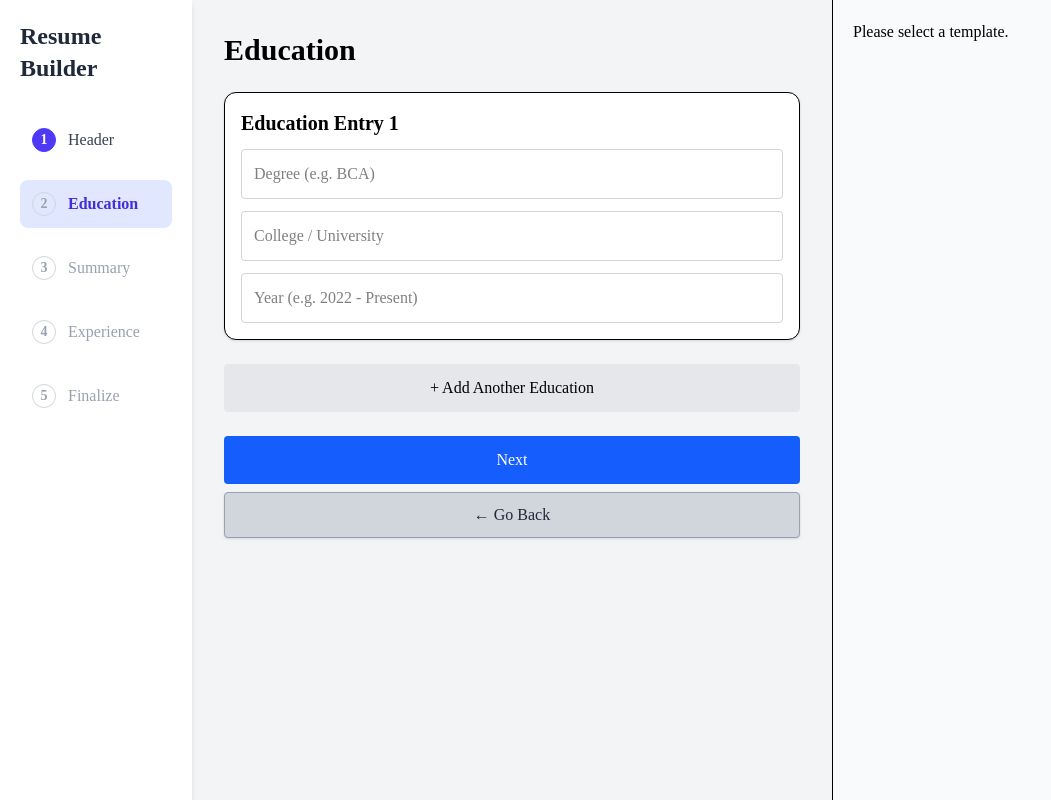
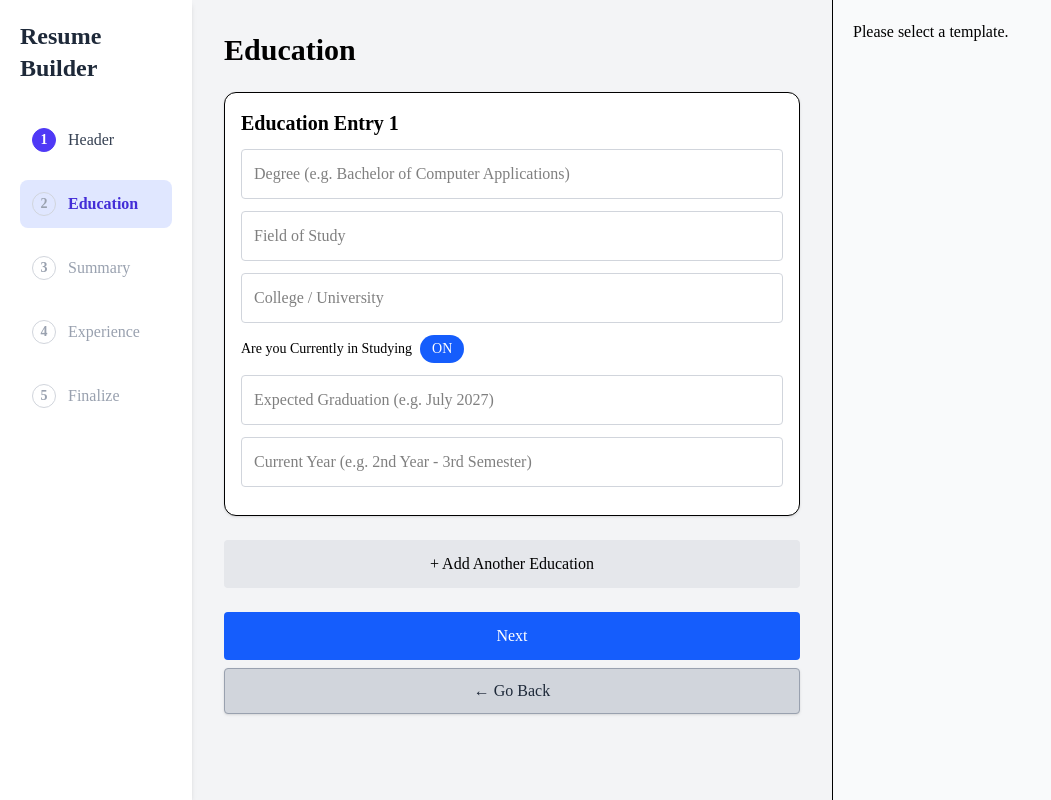
Before and after one commit to Nitesh47kumars/Resumify, a React (Vite) app: page /create/education in a window 1280 px wide. Shown: the whole page, without its empty margins (0-1051 px from the left). Built offline with nearby package versions, Linux system fonts and the light colour scheme.

Commit message:
Move Goback, ResumeButton in Seperate Folder in SRC

```diff
--- a/src/Components/About/AboutText.jsx
+++ b/src/Components/About/AboutText.jsx
@@ -1,4 +1,4 @@
-import ResumeButton from "../ResumeButton";
+import ResumeButton from "../../Buttons/ResumeButton";
 
 export default function AboutText() {
     return (
--- a/src/Components/Features/FeaturesContent.jsx
+++ b/src/Components/Features/FeaturesContent.jsx
@@ -1,6 +1,6 @@
 import React from 'react';
 import { CheckCircleIcon } from '@heroicons/react/24/solid';
-import ResumeButton from '../ResumeButton';
+import ResumeButton from '../../Buttons/ResumeButton';
 
 const features = [
   'Build Resume with Multiple Templates',
--- a/src/Components/HeroSection/HeroContent.jsx
+++ b/src/Components/HeroSection/HeroContent.jsx
@@ -1,4 +1,4 @@
-import ResumeButton from "../ResumeButton"
+import ResumeButton from "../../Buttons/ResumeButton"
 export default function HeroContent() {
   return (
     <div className="md:w-1/2 flex flex-col space-y-6 text-center md:text-left">
--- a/src/Components/Template/TemplateContent.jsx
+++ b/src/Components/Template/TemplateContent.jsx
@@ -1,6 +1,6 @@
 import React from "react";
 import TemplateFeatures from "./TemplateFeatures";
-import ResumeButton from "../ResumeButton";
+import ResumeButton from "../../Buttons/ResumeButton";
 
 const TemplateContent = () => {
   return (
--- a/src/Pages/Create/ChooseTemplate.jsx
+++ b/src/Pages/Create/ChooseTemplate.jsx
@@ -1,7 +1,7 @@
 import { useStep } from "../../Context/StepContext";
 import { useNavigate } from "react-router-dom";
 import { useState } from "react";
-import ResumeButton from "../../Components/ResumeButton";
+import ResumeButton from "../../Buttons/ResumeButton";
 
 export default function ChooseTemplate() {
   const { setCompletedStep, formData, setFormData } = useStep();
--- a/src/Pages/Create/Education.jsx
+++ b/src/Pages/Create/Education.jsx
@@ -2,7 +2,7 @@ import { useStep } from "../../Context/StepContext";
 import { useNavigate } from "react-router-dom";
 import { useState } from "react";
 import CreateLayout from "../../Layout/CreateLayout";
-import GoBack from "../../Components/GoBack";
+import GoBack from "../../Buttons/GoBack";
 
 export default function Education() {
   const { setCompletedStep, formData, setFormData } = useStep();
@@ -11,7 +11,16 @@ export default function Education() {
   const [entries, setEntries] = useState(
     formData.education?.length
       ? formData.education
-      : [{ degree: "", school: "", year: "" }]
+      : [
+          {
+            degree: "",
+            field: "",
+            school: "",
+            gradYear: "",
+            currentYear: "",
+            showOptional: true,
+          },
+        ]
   );
 
   const [errors, setErrors] = useState([]);
@@ -26,41 +35,63 @@ export default function Education() {
     setErrors(updatedErrors);
   };
 
+  const toggleOptional = (index) => {
+    const updated = [...entries];
+    updated[index].showOptional = !updated[index].showOptional;
+
+    // Clear values if turning OFF
+    if (!updated[index].showOptional) {
+      updated[index].gradYear = "";
+      updated[index].currentYear = "";
+    }
+
+    setEntries(updated);
+  };
+
   const addEntry = () => {
-    setEntries([...entries, { degree: "", school: "", year: "" }]);
-    setErrors([...errors, { degree: false, school: false, year: false }]);
+    setEntries([
+      ...entries,
+      {
+        degree: "",
+        field: "",
+        school: "",
+        gradYear: "",
+        currentYear: "",
+        showOptional: true,
+      },
+    ]);
+
+    setErrors([
+      ...errors,
+      { degree: false, field: false, school: false }
+    ]);
   };
 
   const deleteEntry = (index) => {
-    if (entries.length === 1) return; // do not remove last entry
+    if (entries.length === 1) return;
 
-    const updatedEntries = entries.filter((_, i) => i !== index);
-    const updatedErrors = errors.filter((_, i) => i !== index);
-
-    setEntries(updatedEntries);
-    setErrors(updatedErrors);
+    setEntries(entries.filter((_, i) => i !== index));
+    setErrors(errors.filter((_, i) => i !== index));
   };
 
   const validate = () => {
     const newErrors = entries.map((item) => ({
       degree: !item.degree.trim(),
+      field: !item.field.trim(),
       school: !item.school.trim(),
-      year: !item.year.trim(),
     }));
 
     setErrors(newErrors);
 
-    return newErrors.every((err) => !err.degree && !err.school && !err.year);
+    return newErrors.every(
+      (err) => !err.degree && !err.field && !err.school
+    );
   };
 
   const handleNext = () => {
     if (!validate()) return;
 
-    setFormData({
-      ...formData,
-      education: entries,
-    });
-
+    setFormData({ ...formData, education: entries });
     setCompletedStep(3);
     navigate("/create/summary");
   };
@@ -94,16 +125,24 @@ export default function Education() {
                 type="text"
                 value={item.degree}
                 onChange={(e) => handleChange(index, "degree", e.target.value)}
-                placeholder="Degree (e.g. BCA)"
+                placeholder="Degree (e.g. Bachelor of Computer Applications)"
                 className={`w-full p-3 border rounded ${
                   errors[index]?.degree ? "border-red-500" : "border-gray-300"
                 }`}
               />
-              {errors[index]?.degree && (
-                <p className="text-red-500 text-sm mt-1">
-                  Degree is required
-                </p>
-              )}
+            </div>
+
+            {/* Field */}
+            <div className="mb-3">
+              <input
+                type="text"
+                value={item.field}
+                onChange={(e) => handleChange(index, "field", e.target.value)}
+                placeholder="Field of Study"
+                className={`w-full p-3 border rounded ${
+                  errors[index]?.field ? "border-red-500" : "border-gray-300"
+                }`}
+              />
             </div>
 
             {/* School */}
@@ -112,35 +151,59 @@ export default function Education() {
                 type="text"
                 value={item.school}
                 onChange={(e) => handleChange(index, "school", e.target.value)}
-                placeholder= "College / University"
+                placeholder="College / University"
                 className={`w-full p-3 border rounded ${
                   errors[index]?.school ? "border-red-500" : "border-gray-300"
                 }`}
               />
-              {errors[index]?.school && (
-                <p className="text-red-500 text-sm mt-1">
-                  College/University name is required
-                </p>
-              )}
             </div>
 
-            {/* Year */}
-            <div>
-              <input
-                type="text"
-                value={item.year}
-                onChange={(e) => handleChange(index, "year", e.target.value)}
-                placeholder="Year (e.g. 2022 - Present)"
-                className={`w-full p-3 border rounded ${
-                  errors[index]?.year ? "border-red-500" : "border-gray-300"
+            {/* Toggle Optional */}
+            <div className="flex items-center gap-2 mb-3">
+              <label className="text-sm font-medium">
+                Are you Currently in Studying
+              </label>
+
+              <button
+                onClick={() => toggleOptional(index)}
+                className={`px-3 py-1 text-sm rounded-full ${
+                  item.showOptional ? "bg-blue-600 text-white" : "bg-gray-300"
                 }`}
-              />
-              {errors[index]?.year && (
-                <p className="text-red-500 text-sm mt-1">
-                  Year is required
-                </p>
-              )}
+              >
+                {item.showOptional ? "ON" : "OFF"}
+              </button>
             </div>
+
+            {/* Optional Fields */}
+            {item.showOptional && (
+              <>
+                {/* Expected Graduation */}
+                <div className="mb-3">
+                  <input
+                    type="text"
+                    value={item.gradYear}
+                    onChange={(e) =>
+                      handleChange(index, "gradYear", e.target.value)
+                    }
+                    placeholder="Expected Graduation (e.g. July 2027)"
+                    className="w-full p-3 border rounded border-gray-300"
+                  />
+                </div>
+
+                {/* Current Year */}
+                <div className="mb-3">
+                  <input
+                    type="text"
+                    value={item.currentYear}
+                    onChange={(e) =>
+                      handleChange(index, "currentYear", e.target.value)
+                    }
+                    placeholder="Current Year (e.g. 2nd Year - 3rd Semester)"
+                    className="w-full p-3 border rounded border-gray-300"
+                  />
+                </div>
+              </>
+            )}
           </div>
         ))}
 
--- a/src/Pages/Create/Skills.jsx
+++ b/src/Pages/Create/Skills.jsx
@@ -2,7 +2,7 @@ import { useStep } from "../../Context/StepContext";
 import { useNavigate } from "react-router-dom";
 import { useState } from "react";
 import CreateLayout from "../../Layout/CreateLayout";
-import GoBack from "../../Components/GoBack";
+import GoBack from "../../Buttons/GoBack";
 
 export default function Skills() {
   const { setCompletedStep, formData, setFormData } = useStep();
--- a/src/Pages/Create/Summary.jsx
+++ b/src/Pages/Create/Summary.jsx
@@ -2,7 +2,7 @@ import { useStep } from "../../Context/StepContext";
 import { useState } from "react";
 import { useNavigate } from "react-router-dom";
 import CreateLayout from "../../Layout/CreateLayout";
-import GoBack from "../../Components/GoBack";
+import GoBack from "../../Buttons/GoBack";
 
 export default function Summary() {
   const { formData, setFormData, setCompletedStep } = useStep();
--- a/src/ResumeTemplates/Template3/EducationSection.jsx
+++ b/src/ResumeTemplates/Template3/EducationSection.jsx
@@ -2,8 +2,10 @@ export default function EducationSection({ education }) {
   const placeholder = [
     {
       degree: "Bachelor of Computer Applications",
+      field: "Computer Applications",
       school: "XYZ University",
-      duration: "2022 - 2025",
+      gradYear: "2027",
+      currentYear: "2nd Year (3rd Semester)",
     },
   ];
 
@@ -14,10 +16,32 @@ export default function EducationSection({ education }) {
       <h2 className="text-xl font-semibold mb-3">Education</h2>
 
       {list.map((edu, index) => (
-        <div key={index} className="mb-2">
-          <h3 className="font-semibold">{edu.degree}</h3>
-          <p className="text-sm text-gray-700">{edu.school}</p>
-          <p className="text-sm text-gray-600">{edu.duration}</p>
+        <div key={index} className="mb-4 leading-relaxed">
+
+          {/* Degree + Field */}
+          <h3 className="font-semibold">
+            {edu.degree}
+            {edu.field ? ` — ${edu.field}` : ""}
+          </h3>
+
+          {/* School */}
+          {edu.school && (
+            <p className="text-sm text-gray-700">{edu.school}</p>
+          )}
+
+          {/* Expected Graduation (optional) */}
+          {edu.gradYear && (
+            <p className="text-sm text-gray-600">
+              Expected Graduation: {edu.gradYear}
+            </p>
+          )}
+
+          {/* Current Year (optional) */}
+          {edu.currentYear && (
+            <p className="text-sm text-gray-600">
+              Current Year: {edu.currentYear}
+            </p>
+          )}
         </div>
       ))}
     </section>
```
Also changed, not shown: src/Buttons/GoBack.jsx (renamed from src/Components/GoBack.jsx), src/Buttons/ResumeButton.jsx (renamed from src/Components/ResumeButton.jsx).
